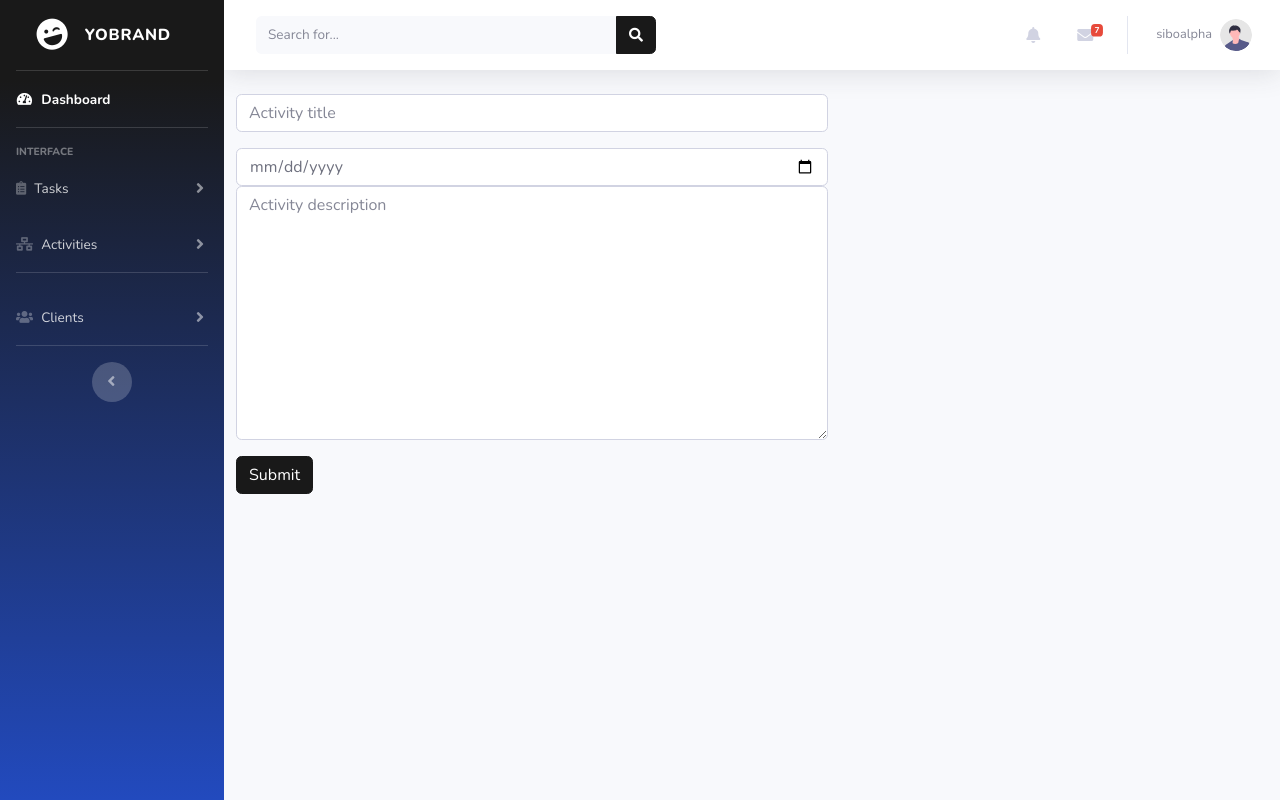
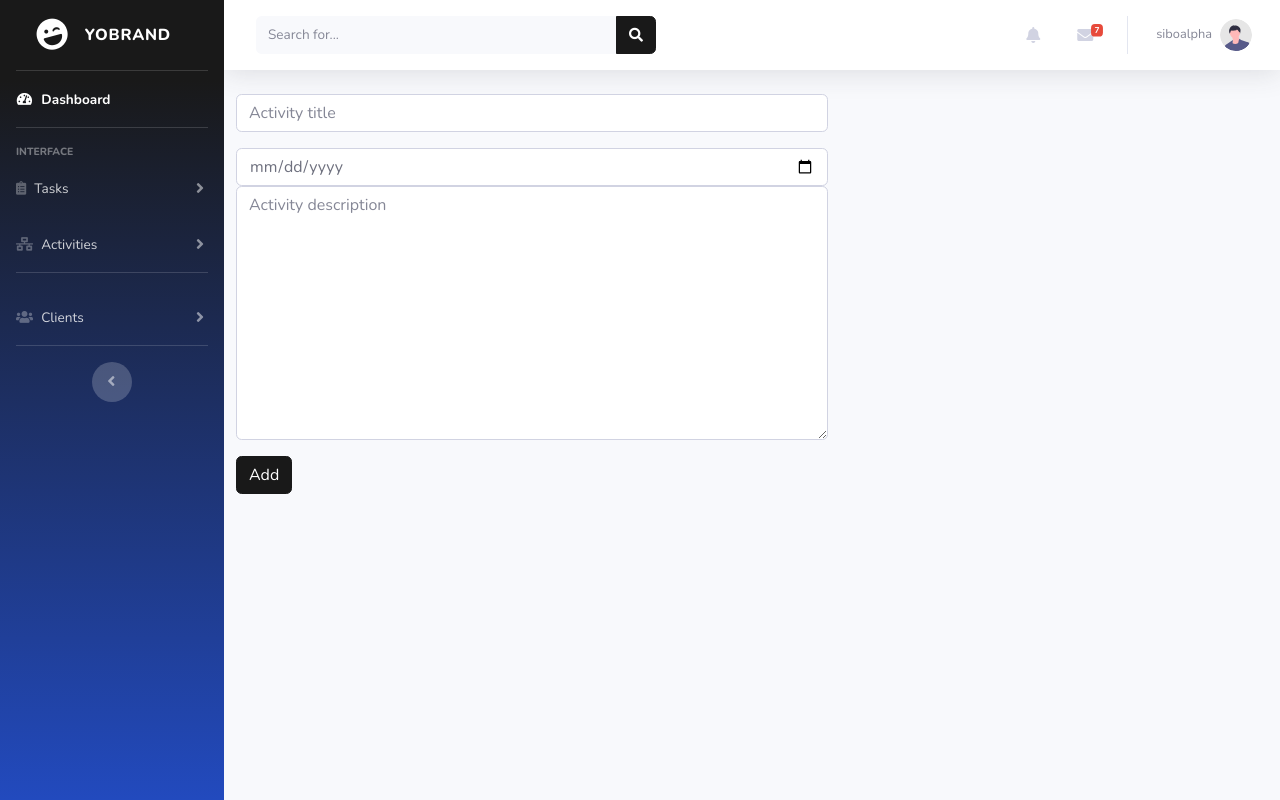
Before and after one commit to siboalpha/yobrand, a Django app: page /add-activity/ in a window 1280 px wide. Run offline with Django 4.2, Linux system fonts and the light colour scheme; a user stored in the database is signed in; some libraries are stand-ins or nearby versions.

Commit message:
Testing the publishing the change

```diff
--- a/cms/templates/cms/add-activity.html
+++ b/cms/templates/cms/add-activity.html
@@ -14,7 +14,7 @@
             {{form.description}}
         </div>
 
-        <button type="submit" value="Submit" class="btn btn-primary">Submit</button>
+        <button type="submit" value="Submit" class="btn btn-primary">Add</button>
      </form>
 </div>
 
```
